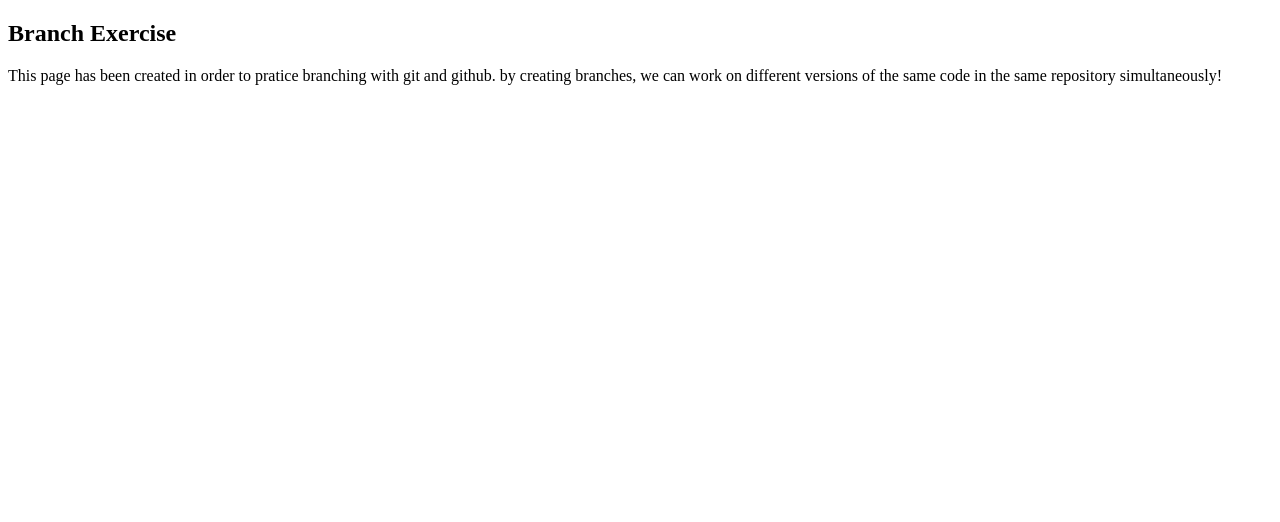
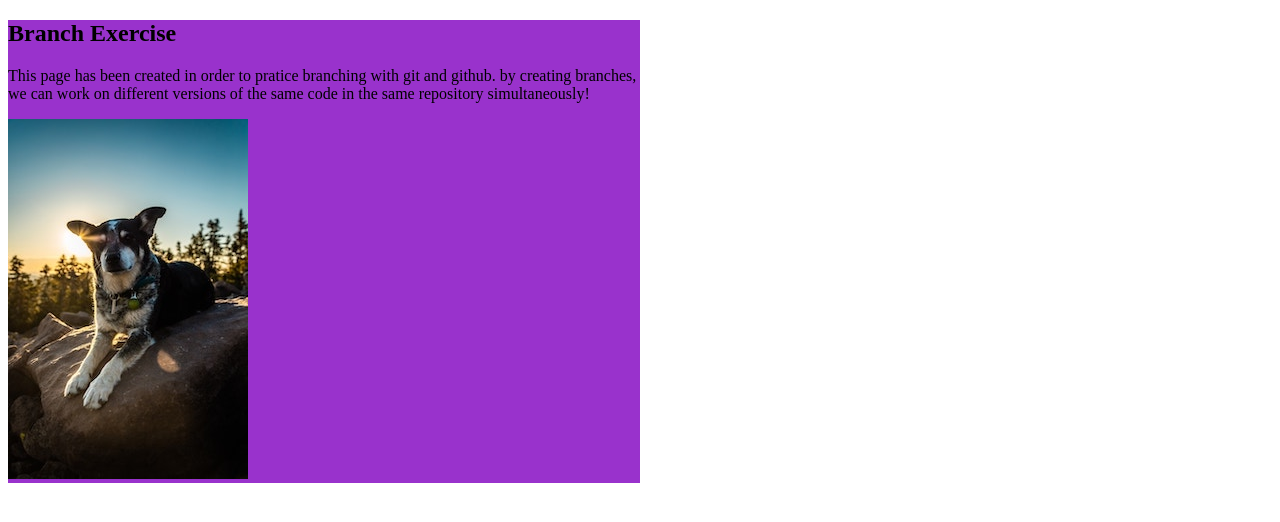
Before and after one commit to Kenduz/branch-exercise, a plain HTML site: page index.html in a window 1280 px wide. Drawn offline with Linux system fonts and the light colour scheme.

Commit message:
styling with css

```diff
--- a/css/styles.css
+++ b/css/styles.css
@@ -0,0 +1,4 @@
+div{
+    background-color: darkorchid;
+    width: 50%;
+}
--- a/index.html
+++ b/index.html
@@ -5,13 +5,17 @@
     <meta http-equiv="X-UA-Compatible" content="IE=edge">
     <meta name="viewport" content="width=device-width, initial-scale=1.0">
     <title>BRANCH EXERCISE</title>
+    <link rel="stylesheet" href="css/styles.css">
 </head>
 <body>
+   <div>
     <h2>Branch Exercise</h2>
     <p>This page has been created in order to pratice branching with git and github.
        by creating branches, we can work on different versions of the same code in the
        same repository simultaneously!</p>
+       <img src="./img/01.jpg" alt="">
 
+   </div>
 
 </body>
 </html>
```
